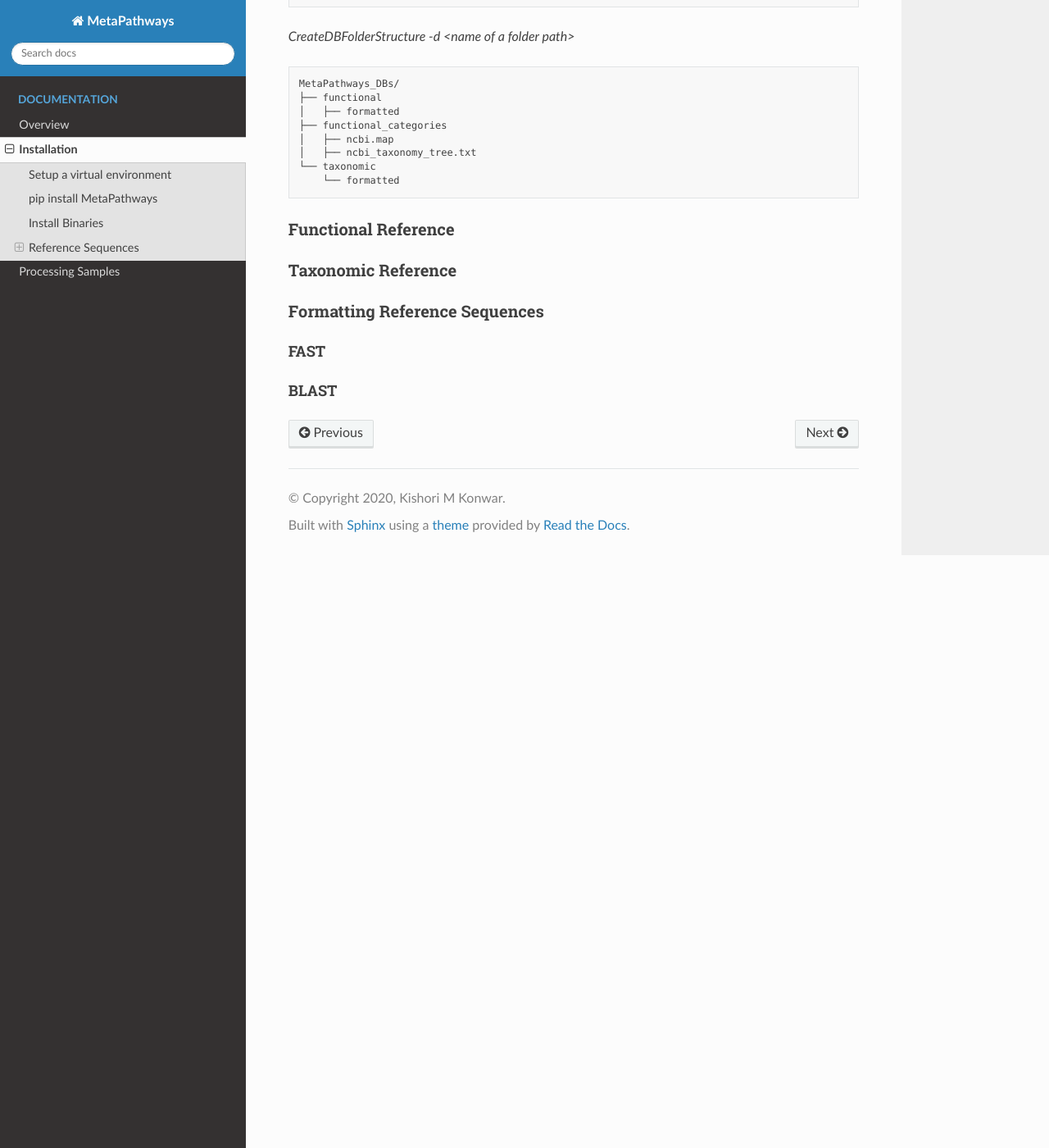
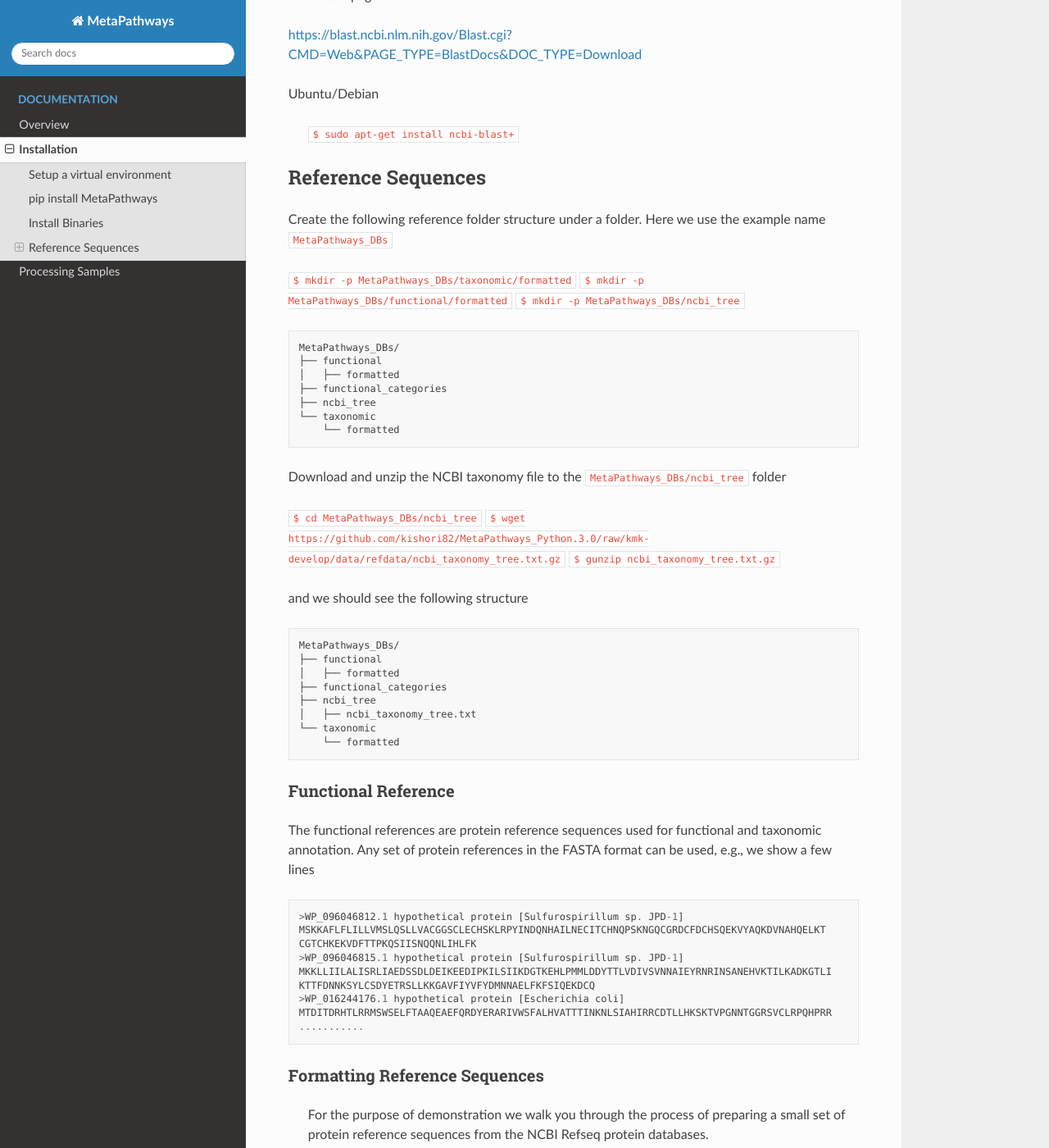
Before and after one commit to hallamlab/MetaPathways, a Sphinx documentation site: the page built from docs/manual/install.rst, in a window 1280 px wide and 1400 px high, scrolled down 1674 px. Shown: the whole window at 82% size. Built offline with Sphinx 7.4.7 and the Read the Docs theme 2.0.0, drawn with Linux system fonts in a browser that asks for light colours; some of the changed text lies outside the part shown.

Commit message:
added the reference sequences
Former-commit-id: 431b6b59219a7c55ec0ab2c9d0a4e66690fb1ddd

```diff
--- a/docs/manual/install.rst
+++ b/docs/manual/install.rst
@@ -49,26 +49,43 @@
 
 Download the source code as
 
-  ``$ wget --version``
+  ``$ wget https://github.com/kishori82/MetaPathways_Python.3.0/raw/kmk-develop/c_cpp_sources.1.0.tar.gz``
 
-untar the files, make and install
+untar the files, make and install, which takes a few minutes
 
-::
-   tar -zxvf
+   ``$ tar -zxvf c_cpp_sources.1.0.tar.gz``
 
-   cd
-   make
-   sudo make install
-   sudo make uninstall
+   ``$ cd c_cpp_sources``
+
+   ``$ make``
+
+   ``$ sudo make install``
+
+NOTE: if you would like to unstall then type
+
+   ``$ sudo make uninstall``
 
 
-ncbi-blast
+Install ``ncbi-blast+`` locally
+
+Download page
+
+https://blast.ncbi.nlm.nih.gov/Blast.cgi?CMD=Web&PAGE_TYPE=BlastDocs&DOC_TYPE=Download
+
+Ubuntu/Debian
+
+  ``$ sudo apt-get install ncbi-blast+``
 
 
 Reference Sequences
 ===================
 
-Create the reference folders as
+Create the following reference folder structure under a folder. Here we use the
+example name ``MetaPathways_DBs``
+
+``$ mkdir -p MetaPathways_DBs/taxonomic/formatted``
+``$ mkdir -p MetaPathways_DBs/functional/formatted``
+``$ mkdir -p MetaPathways_DBs/ncbi_tree``
 
 ::
 
@@ -76,17 +93,24 @@
    ├── functional
    │   ├── formatted
    ├── functional_categories
+   ├── ncbi_tree
    └── taxonomic
        └── formatted
 
-`CreateDBFolderStructure  -d  <name of a folder path>`
+Download and unzip  the NCBI taxonomy file to the ``MetaPathways_DBs/ncbi_tree`` folder
+
+``$ cd MetaPathways_DBs/ncbi_tree``
+``$ wget https://github.com/kishori82/MetaPathways_Python.3.0/raw/kmk-develop/data/refdata/ncbi_taxonomy_tree.txt.gz``
+``$ gunzip ncbi_taxonomy_tree.txt.gz``
+
+and we should see the following structure
 ::
 
    MetaPathways_DBs/
    ├── functional
    │   ├── formatted
    ├── functional_categories
-   │   ├── ncbi.map
+   ├── ncbi_tree
    │   ├── ncbi_taxonomy_tree.txt
    └── taxonomic
        └── formatted
@@ -94,13 +118,28 @@
 Functional Reference
 ++++++++++++++++++++
 
+The functional references are protein reference sequences used for functional and taxonomic
+annotation. Any set of protein references in the FASTA format can be used, e.g., we show
+a few lines
 
-Taxonomic Reference
-+++++++++++++++++++
+::
+
+  >WP_096046812.1 hypothetical protein [Sulfurospirillum sp. JPD-1]
+  MSKKAFLFLILLVMSLQSLLVACGGSCLECHSKLRPYINDQNHAILNECITCHNQPSKNGQCGRDCFDCHSQEKVYAQKDVNAHQELKT
+  CGTCHKEKVDFTTPKQSIISNQQNLIHLFK
+  >WP_096046815.1 hypothetical protein [Sulfurospirillum sp. JPD-1]
+  MKKLLIILALISRLIAEDSSDLDEIKEEDIPKILSIIKDGTKEHLPMMLDDYTTLVDIVSVNNAIEYRNRINSANEHVKTILKADKGTLI
+  KTTFDNNKSYLCSDYETRSLLKKGAVFIYVFYDMNNAELFKFSIQEKDCQ
+  >WP_016244176.1 hypothetical protein [Escherichia coli]
+  MTDITDRHTLRRMSWSELFTAAQEAEFQRDYERARIVWSFALHVATTTINKNLSIAHIRRCDTLLHKSKTVPGNNTGGRSVCLRPQHPRR
+  ...........
 
 
 Formatting Reference Sequences
 ++++++++++++++++++++++++++++++
+
+ For the purpose of demonstration we walk you through the process of preparing a
+ small set of protein reference sequences from the NCBI Refseq protein databases.
 
 
 FAST
@@ -109,3 +148,7 @@
 
 BLAST
 -----
+
+
+Taxonomic Reference
++++++++++++++++++++
```
